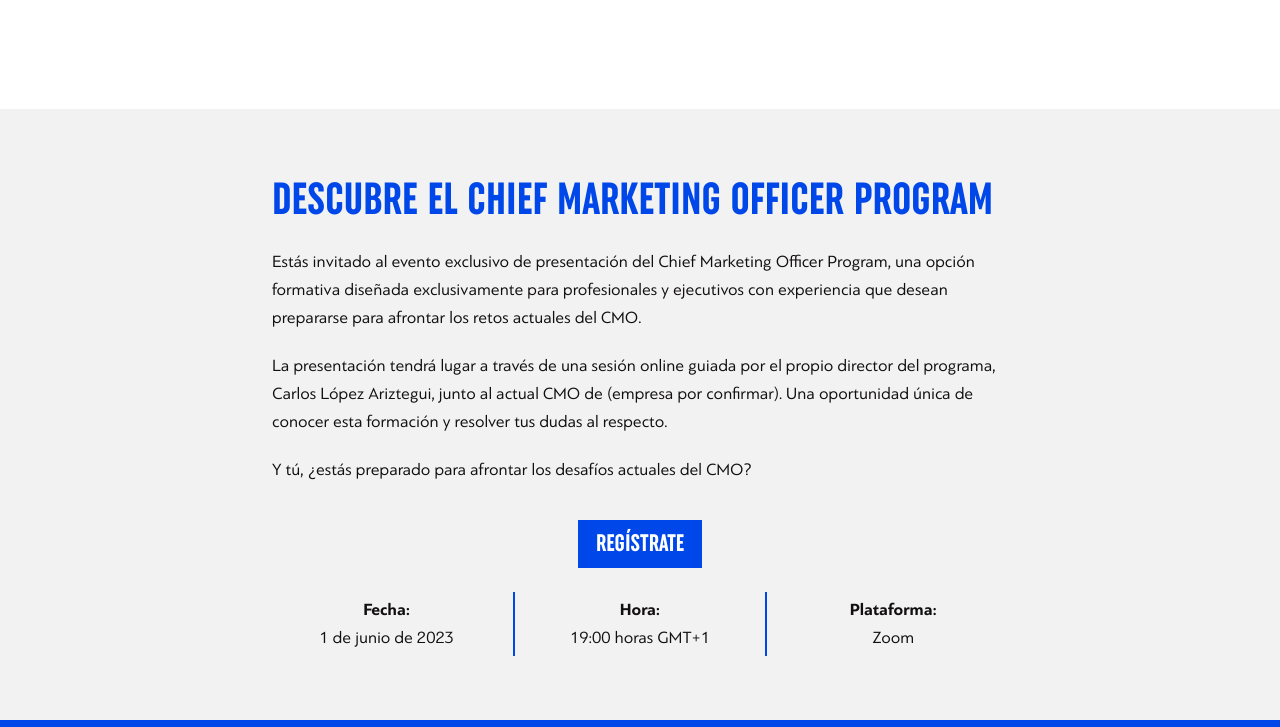
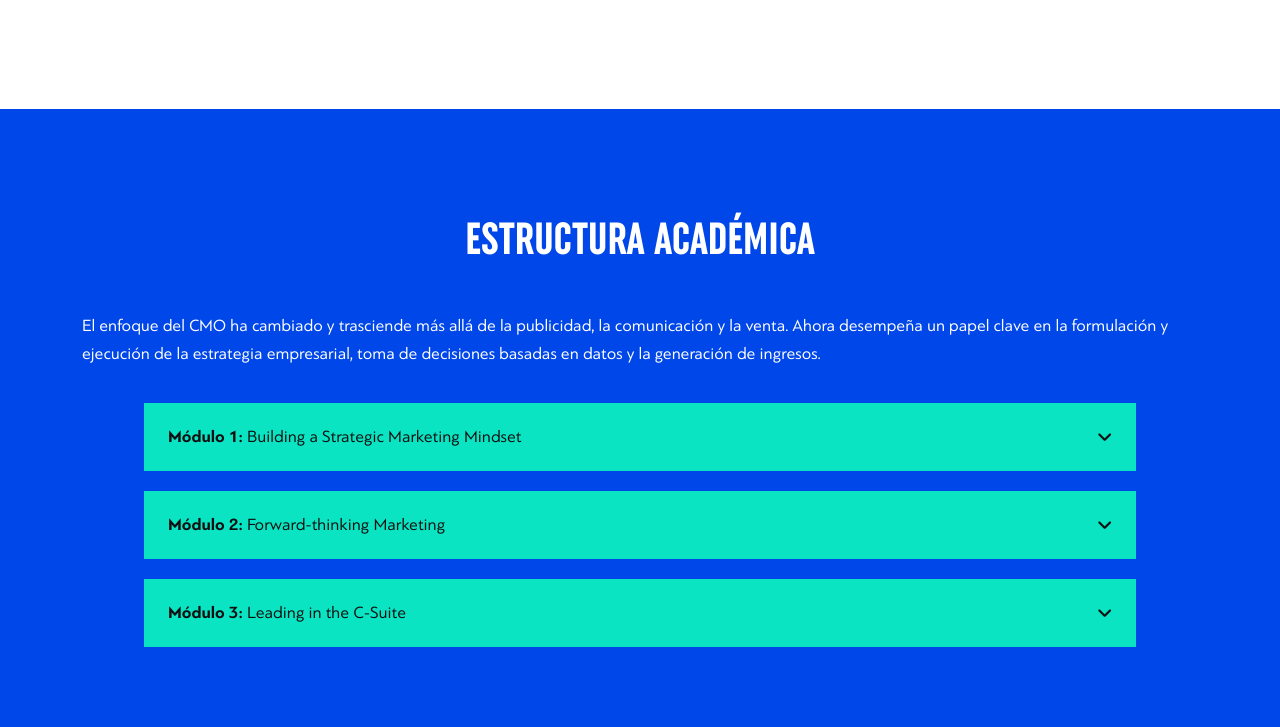
Before and after one commit to Stefan-Trifan/ESIC, a website: page es/certificados-cxo/chief-marketing-officer-cmo-esp.html in a window 1280 px wide. Shown: the part 1533-2260 px from the top of the page. Drawn offline with Linux system fonts and the light colour scheme; a script that the page names is missing.

Commit message:
comentar

```diff
--- a/es/certificados-cxo/chief-marketing-officer-cmo-esp.html
+++ b/es/certificados-cxo/chief-marketing-officer-cmo-esp.html
@@ -197,7 +197,7 @@
                 </div>
             </div>
         </section>
-        <section class="sesion-informativa bg-grey">
+        <!-- <section class="sesion-informativa bg-grey">
             <div class="container py-5">
                 <div class="row py-3 d-flex justify-content-center">
                     <div class="col-12 col-xl-8 d-flex flex-column justify-content-center">
@@ -222,7 +222,7 @@
                     </div>
                 </div>
             </div>
-        </section>
+        </section> -->
         <section id="modules" class="bg-primary py-5">
             <div class="container py-0 pt-lg-5">
                 <div class="row accordion pb-5">
```
